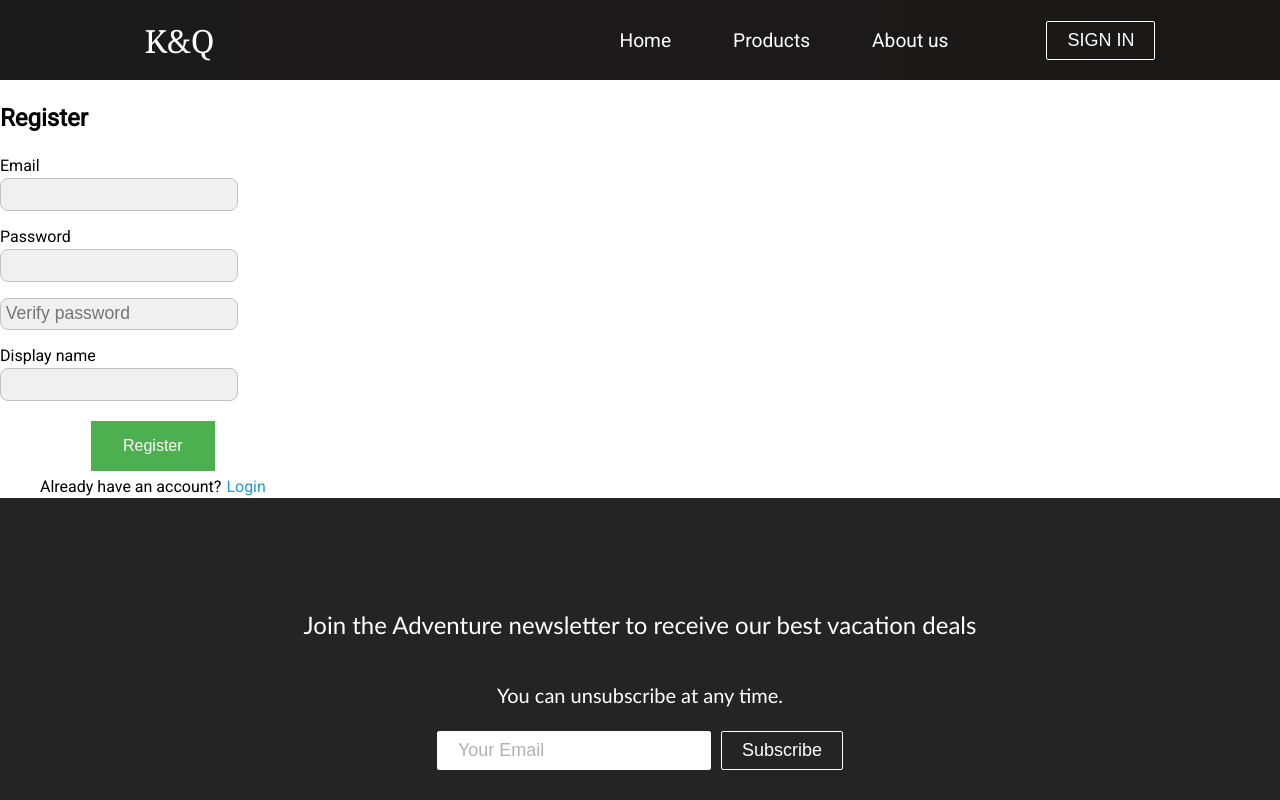
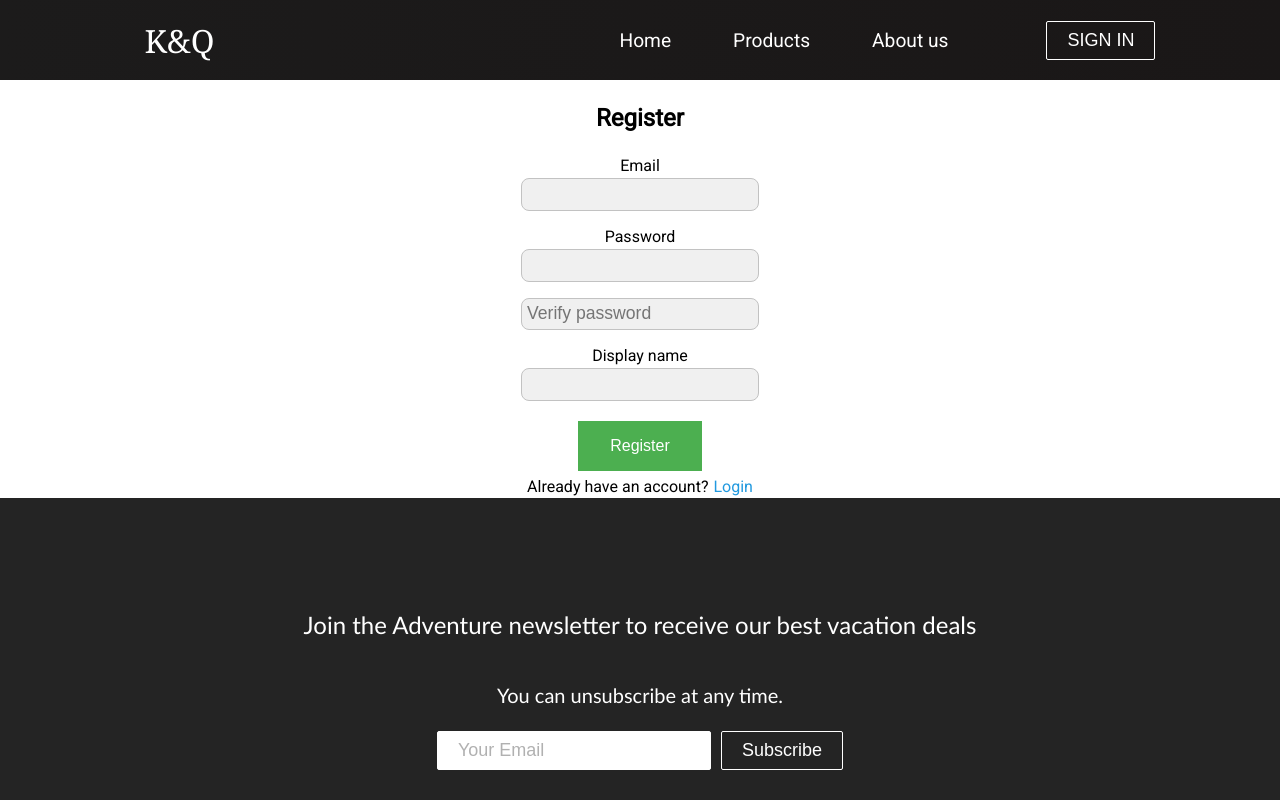
Before and after one commit to khanh291999/shoppingwebsite, a React (Create React App) app in the folder client/: page /register in a window 1280 px wide. Shown: the top 800 px of the page. Built offline with nearby package versions, Linux system fonts and the light colour scheme; no server answers.

Commit message:
fix login signup css

```diff
--- a/client/src/assets/Login.css
+++ b/client/src/assets/Login.css
@@ -23,3 +23,9 @@
 .register-in-login{
     padding-left: 5px;
 }
+
+.login-form-container{
+    display: flex;
+    flex-direction: column;
+    align-items: center;
+  }
--- a/client/src/assets/Register.css
+++ b/client/src/assets/Register.css
@@ -23,3 +23,16 @@
 .login-in-register{
     padding-left: 5px;
 }
+
+.register-form-container{
+    display: flex;
+    flex-direction: column;
+    align-items: center;
+  }
+
+.register-form-container form{
+    align-items: center;
+    /* justify-content: center; */
+    display: flex;
+    flex-direction: column;
+}
--- a/client/src/components/auth/Login.js
+++ b/client/src/components/auth/Login.js
@@ -35,6 +35,7 @@ export default function Login() {
   };
   return (
     <div className="page">
+      <div className='login-form-container'>
         <h2>Log in</h2>
         {error && (
           <ErrorNotice message={error} clearError={() => setError(undefined)} />
@@ -66,5 +67,6 @@ export default function Login() {
           </div>
         </form>
         </div>
+    </div>
   );
 }
--- a/client/src/components/auth/Register.js
+++ b/client/src/components/auth/Register.js
@@ -40,6 +40,7 @@ export default function Register() {
 
   return (
     <div className="page">
+      <div className='register-form-container'>
         <h2>Register</h2>
         {error && (
           <ErrorNotice message={error} clearError={() => setError(undefined)} />
@@ -83,5 +84,6 @@ export default function Register() {
           </div>
         </form>
       </div>
+    </div>
   );
 }
--- a/client/src/global.css
+++ b/client/src/global.css
@@ -56,7 +56,6 @@ body {
 }
 
 /* form */
-
 .form label,
 .form input {
   display: block;
```
Lines whose indentation alone changed are shown as unchanged.
